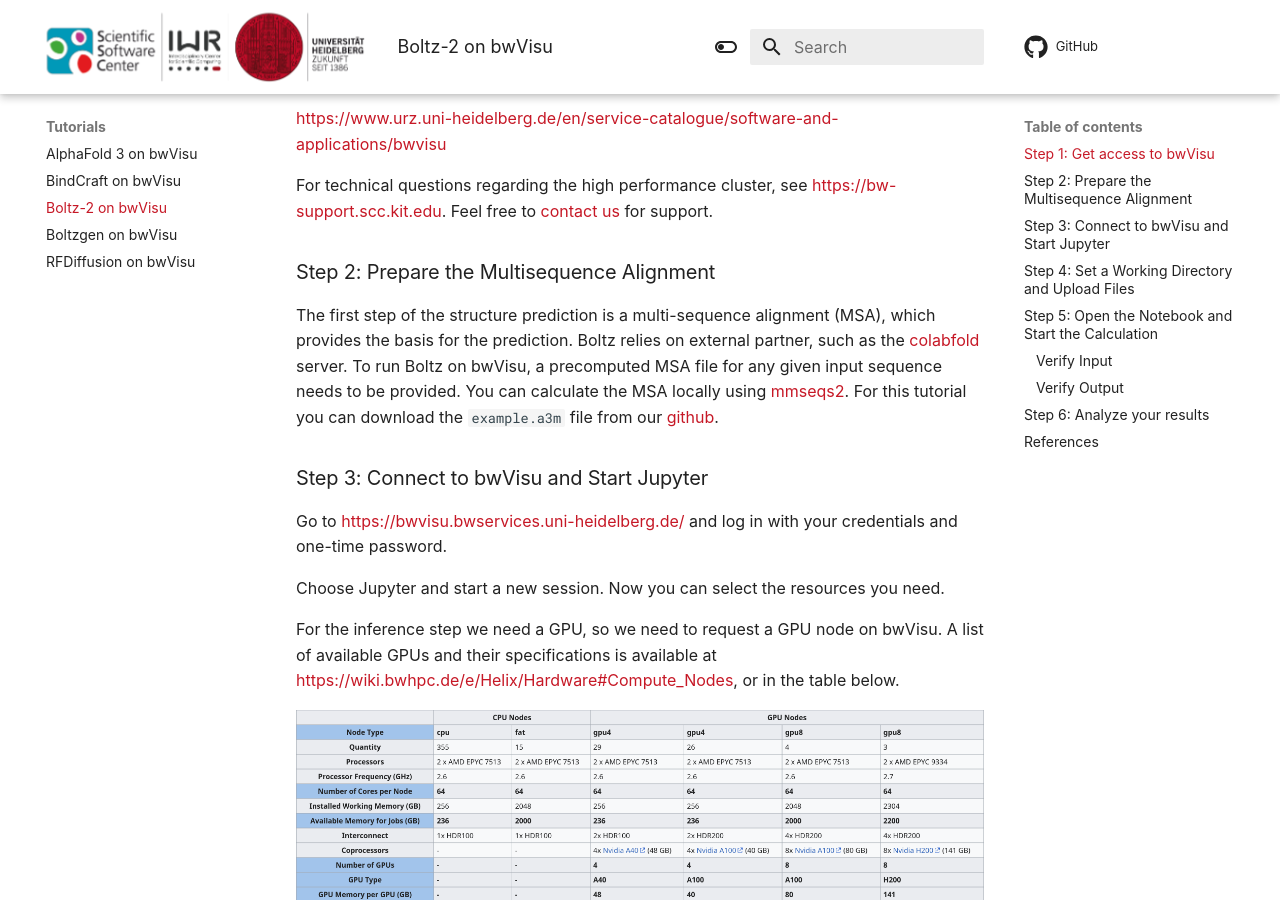
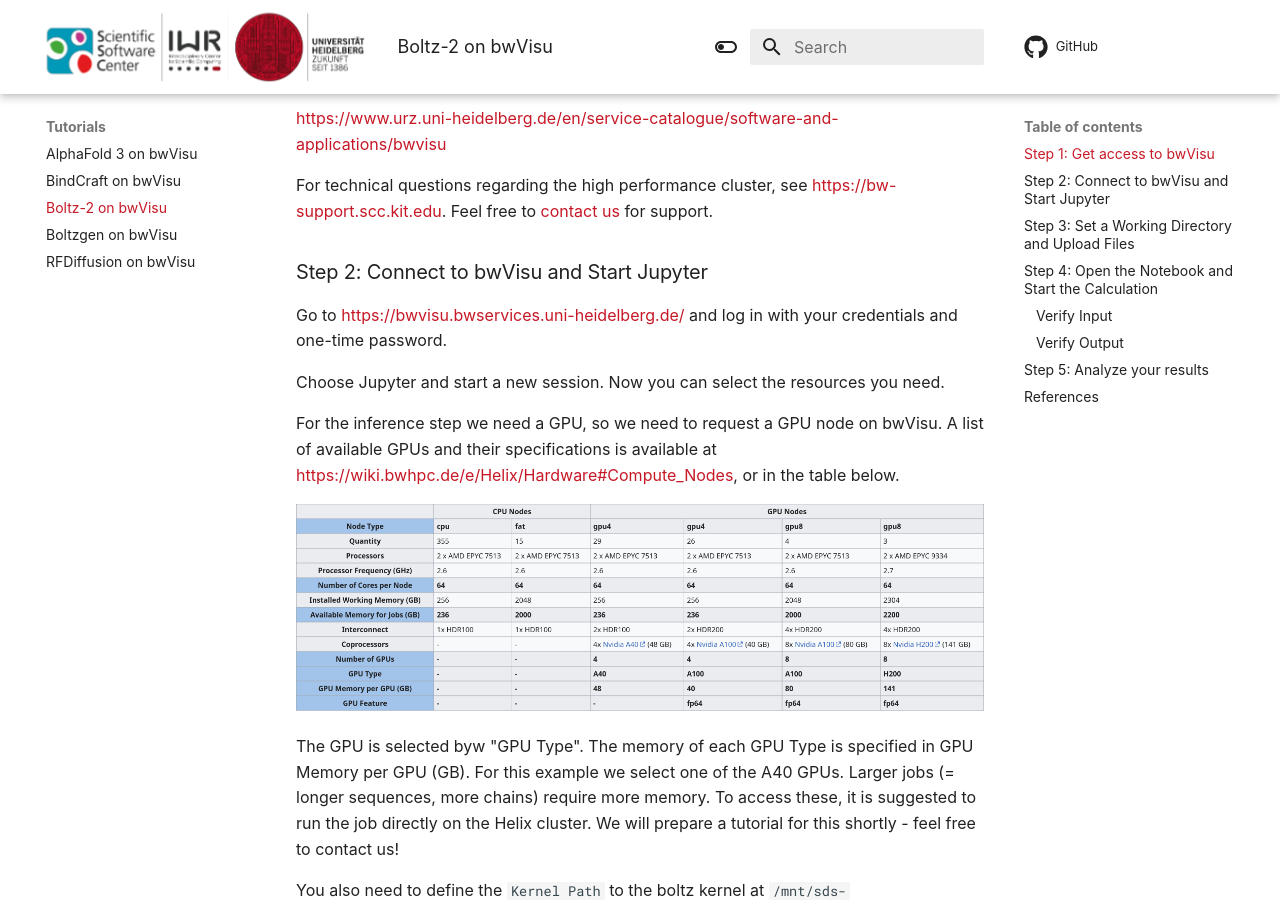
Before and after one commit to ssciwr/BioStructureHub, an MkDocs documentation site: the page built from docs/tutorials/tutorial_Boltz_bwVisu.md, in a window 1280 px wide and 900 px high, scrolled down 432 px. Built offline with MkDocs 1.6.1 and Material for MkDocs 9.7.7, drawn with Linux system fonts in a browser that asks for light colours; comment, search, counter and statistics services are not loaded; some of the changed text lies outside the part shown.

Commit message:
fix: removed a3m section

```diff
--- a/docs/tutorials/tutorial_Boltz_bwVisu.md
+++ b/docs/tutorials/tutorial_Boltz_bwVisu.md
@@ -12,11 +12,8 @@ To start, get access to bwVisu via bwForCluster Helix or SDS. For more informati
 
 For technical questions regarding the high performance cluster, see <a href="https://bw-support.scc.kit.edu" target="_blank" rel="noopener">https://bw-support.scc.kit.edu</a>. Feel free to [contact us](../contact.md) for support.
 
-### Step 2: Prepare the Multisequence Alignment
 
-The first step of the structure prediction is a multi-sequence alignment (MSA), which provides the basis for the prediction. Boltz relies on external partner, such as the <a href="https://www.nature.com/articles/s41592-022-01488-1" target="_blank" rel="noopener">colabfold</a> server. To run Boltz on bwVisu, a precomputed MSA file for any given input sequence needs to be provided. You can calculate the MSA locally using <a href="https://github.com/soedinglab/MMseqs2" target="_blank" rel="noopener">mmseqs2</a>. For this tutorial you can download the `example.a3m` file from our <a href="https://github.com/ssciwr/BioStructureHub/tree/main/notebooks" target="_blank" rel="noopener">github</a>.
-
-### Step 3: Connect to bwVisu and Start Jupyter
+### Step 2: Connect to bwVisu and Start Jupyter
 
 Go to <a href="https://bwvisu.bwservices.uni-heidelberg.de/" target="_blank" rel="noopener">https://bwvisu.bwservices.uni-heidelberg.de/</a> and log in with your credentials and one-time password.
 
@@ -71,7 +68,7 @@ In the output directory, there should be multiple files. The .cif file includes
 {: style="width:268px"}
 
 
-### Step 6: Analyze your results
+### Step 5: Analyze your results
 
 Open the second notebook called `Boltz_Confidence_Levels.ipynb` to get a summary of the models confidence levels. This notebook reads the confidence descriptions and renders its central information.
 
```
Also changed, not shown: other parts of docs/tutorials/tutorial_Boltz_bwVisu.md (+2 -2 lines).
